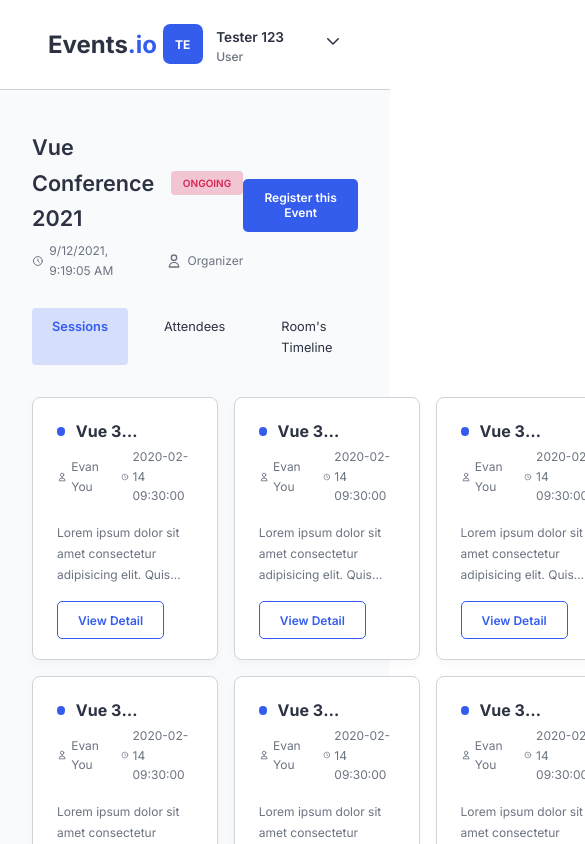
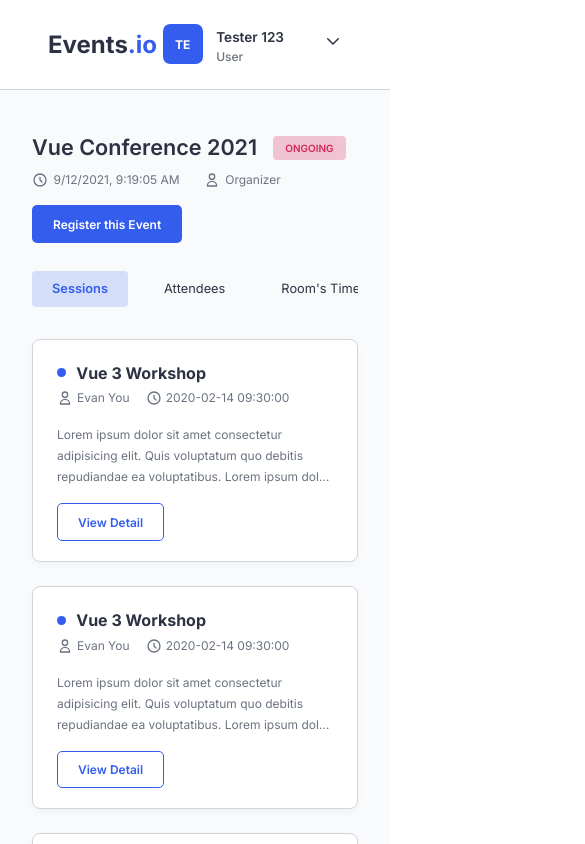
Before and after one commit to Erik3010/events.io, a React (Create React App) app: page /event/1 in a window 390 px wide. Shown: the top 844 px of the page, 585 px wide, since content can reach past the window. Built offline with nearby package versions, Linux system fonts and the light colour scheme.

Commit message:
fix: fix mobile responsive

```diff
--- a/src/components/Event/EventSession/EventSession.js
+++ b/src/components/Event/EventSession/EventSession.js
@@ -1,6 +1,6 @@
 import styles from "components/Event/EventSession/EventSession.module.scss";
 
-import SessionCard from "components/Session/SessionCard";
+import SessionCard from "components/Session/SessionCard/SessionCard";
 
 function EventSession() {
   return (
--- a/src/components/Event/EventSession/EventSession.module.scss
+++ b/src/components/Event/EventSession/EventSession.module.scss
@@ -1,9 +1,16 @@
 @import "scss/variables";
+@import "scss/breakpoints";
 
 .session {
   &-container {
     display: grid;
     grid-template-columns: repeat(3, 1fr);
-    gap: 1rem;
+    gap: 1.5rem;
+    @media screen and (max-width: $breakpoint-md) {
+      grid-template-columns: repeat(2, 1fr);
+    }
+    @media screen and (max-width: $breakpoint-sm) {
+      grid-template-columns: 1fr;
+    }
   }
 }
--- a/src/components/Session/SessionCard.js
+++ b/src/components/Session/SessionCard/SessionCard.js
@@ -1,4 +1,4 @@
-import styles from "components/Session/SessionCard.module.scss";
+import styles from "components/Session/SessionCard/SessionCard.module.scss";
 
 import { ReactComponent as User } from "assets/icons/user.svg";
 import { ReactComponent as Clock } from "assets/icons/clock.svg";
--- a/src/pages/EventDetail/EventDetail.module.scss
+++ b/src/pages/EventDetail/EventDetail.module.scss
@@ -1,11 +1,19 @@
 @import "scss/variables";
+@import "scss/breakpoints";
 
 .event-detail-container {
   .event-detail-header {
     display: flex;
     align-items: center;
     justify-content: space-between;
+    @media screen and (max-width: $breakpoint-md) {
+      flex-direction: column;
+      align-items: start;
+    }
     .event-detail-title {
+      @media screen and (max-width: $breakpoint-md) {
+        margin-bottom: 1rem;
+      }
       .event-detail-subtitle {
         display: flex;
         align-items: center;
@@ -40,6 +48,8 @@
     margin-top: 1.75rem;
     .event-detail-tab {
       display: flex;
+      overflow: auto;
+      white-space: nowrap;
       > * + * {
         margin-left: 1rem;
       }
```
Also changed, not shown: src/components/Session/SessionCard/SessionCard.module.scss (renamed from src/components/Session/SessionCard.module.scss).
